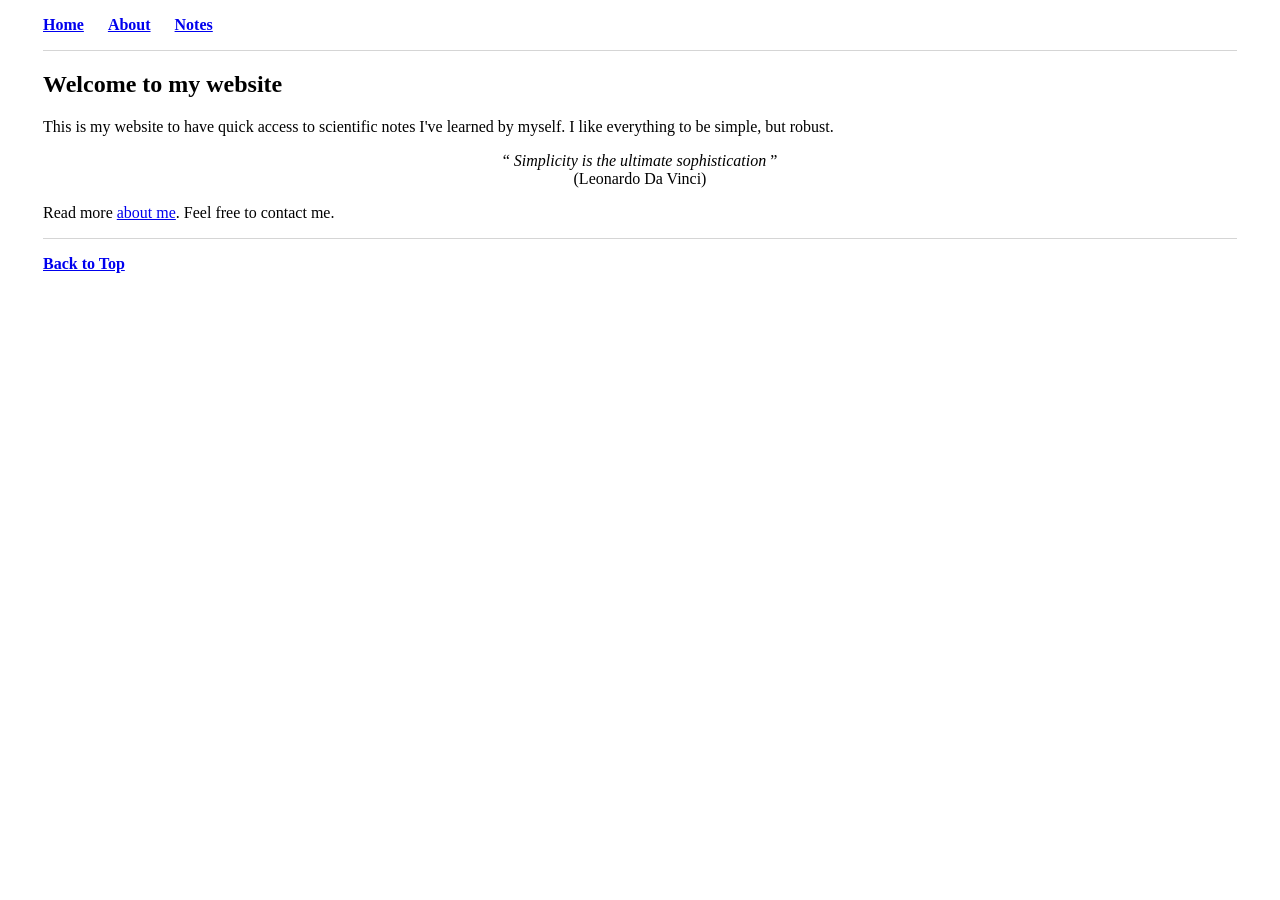
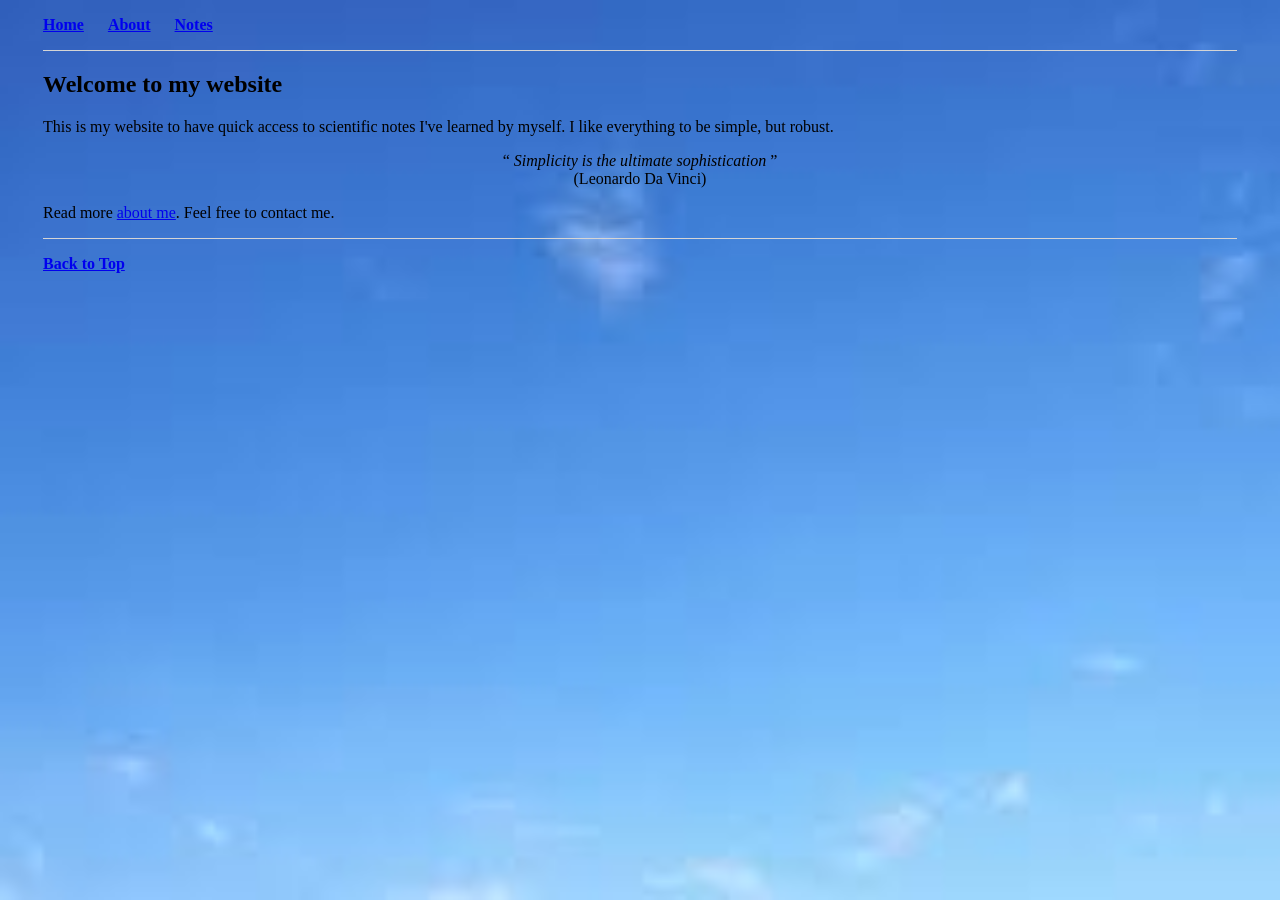
Before and after one commit to mrrezaie/mrrezaie.github.io, a Jekyll site: the page built from index.html, in a window 1280 px wide. Built offline with Jekyll 4.4.1, drawn with Linux system fonts in a browser that asks for light colours.

Commit message:
Update default.html

```diff
--- a/_layouts/default.html
+++ b/_layouts/default.html
@@ -8,7 +8,7 @@
 				body {
 				/*     background: #f0ffff; */
 					padding: 0px 35px 0px 35px;
-					background-image: url('/_layouts/background.png');
+					background-image: url('/about/files/background.jpg');
 					background-repeat: no-repeat;
 					background-attachment: fixed;
 					background-size: cover;
```
